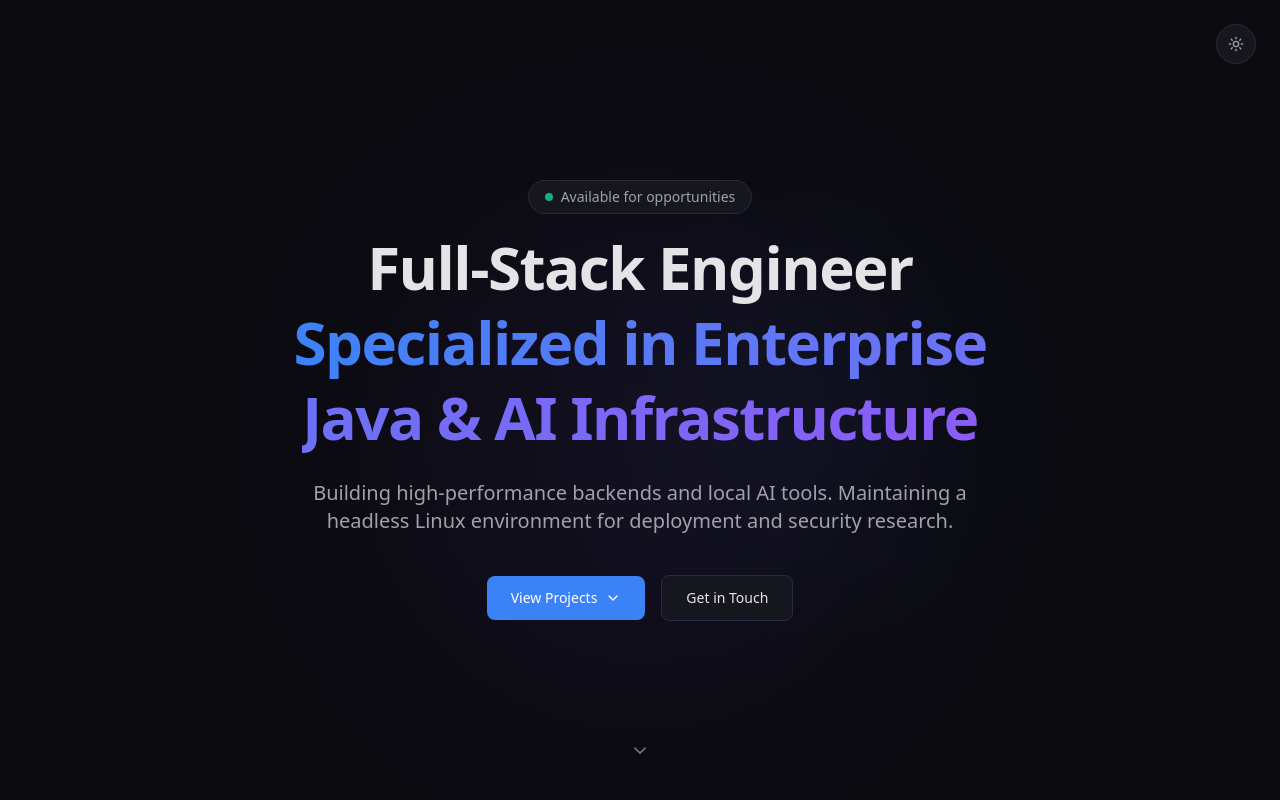
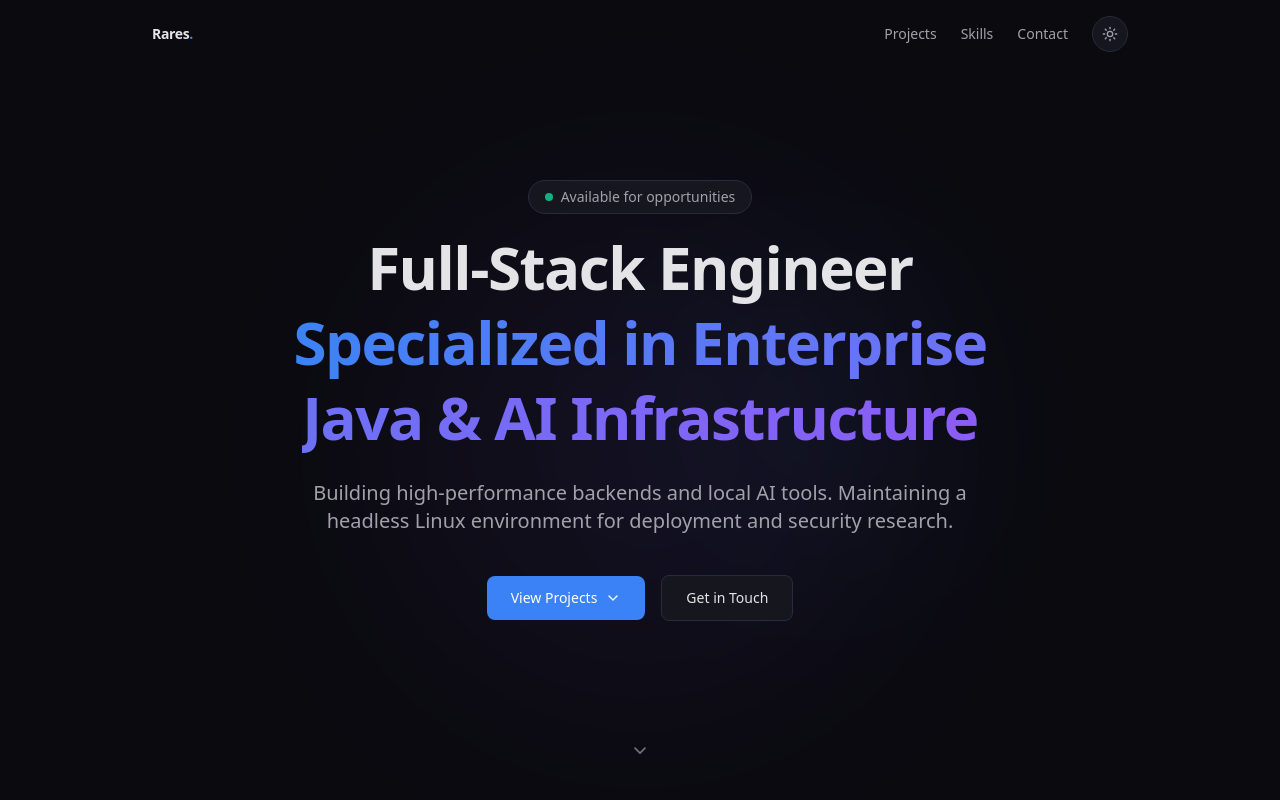
Before and after one commit to RaresEduard-Tudor/my-portfolio, a Next.js app: page / in a window 1280 px wide. Shown: the top 800 px of the page. Built offline with nearby package versions, Linux system fonts and the light colour scheme.

Commit message:
feat: add navbar with smooth scroll, mobile menu, and integrated theme toggle

```diff
--- a/src/app/page.tsx
+++ b/src/app/page.tsx
@@ -2,12 +2,12 @@ import Hero from "@/components/Hero";
 import Projects from "@/components/Projects";
 import TechDNA from "@/components/TechDNA";
 import Contact from "@/components/Contact";
-import ThemeToggle from "@/components/ThemeToggle";
+import Navbar from "@/components/Navbar";
 
 export default function Home() {
   return (
     <main className="relative">
-      <ThemeToggle />
+      <Navbar />
       <Hero />
       <Projects />
       <TechDNA />
--- /dev/null
+++ b/src/components/Navbar.tsx
@@ -0,0 +1,110 @@
+"use client";
+
+import { useState, useEffect } from "react";
+import { motion } from "framer-motion";
+import { Moon, Sun, Menu, X } from "lucide-react";
+import { useTheme } from "./ThemeProvider";
+
+const links = [
+  { label: "Projects", href: "#projects" },
+  { label: "Skills", href: "#skills" },
+  { label: "Contact", href: "#contact" },
+];
+
+export default function Navbar() {
+  const { theme, toggle } = useTheme();
+  const [scrolled, setScrolled] = useState(false);
+  const [menuOpen, setMenuOpen] = useState(false);
+
+  useEffect(() => {
+    const onScroll = () => setScrolled(window.scrollY > 20);
+    window.addEventListener("scroll", onScroll, { passive: true });
+    return () => window.removeEventListener("scroll", onScroll);
+  }, []);
+
+  const handleLink = (href: string) => {
+    setMenuOpen(false);
+    document.querySelector(href)?.scrollIntoView({ behavior: "smooth" });
+  };
+
+  return (
+    <motion.header
+      initial={{ opacity: 0, y: -20 }}
+      animate={{ opacity: 1, y: 0 }}
+      transition={{ duration: 0.4 }}
+      className={`fixed inset-x-0 top-0 z-50 transition-all duration-300 ${
+        scrolled
+          ? "border-b border-[var(--border-subtle)] bg-[var(--bg-primary)]/80 backdrop-blur-md"
+          : "bg-transparent"
+      }`}
+    >
+      <div className="mx-auto flex max-w-5xl items-center justify-between px-6 py-4">
+        {/* Logo */}
+        <button
+          onClick={() => window.scrollTo({ top: 0, behavior: "smooth" })}
+          className="text-sm font-semibold tracking-tight text-[var(--text-primary)] transition-opacity hover:opacity-70"
+        >
+          Rares<span className="text-[var(--accent-blue)]">.</span>
+        </button>
+
+        {/* Desktop nav */}
+        <nav className="hidden items-center gap-6 sm:flex">
+          {links.map((link) => (
+            <button
+              key={link.href}
+              onClick={() => handleLink(link.href)}
+              className="cursor-pointer text-sm text-[var(--text-secondary)] transition-colors hover:text-[var(--text-primary)]"
+            >
+              {link.label}
+            </button>
+          ))}
+          <button
+            onClick={toggle}
+            className="flex h-9 w-9 cursor-pointer items-center justify-center rounded-full border border-[var(--border-accent)] bg-[var(--bg-card)] text-[var(--text-secondary)] transition-colors hover:bg-[var(--bg-card-hover)] hover:text-[var(--text-primary)]"
+            aria-label="Toggle theme"
+          >
+            {theme === "dark" ? <Sun className="h-4 w-4" /> : <Moon className="h-4 w-4" />}
+          </button>
+        </nav>
+
+        {/* Mobile controls */}
+        <div className="flex items-center gap-2 sm:hidden">
+          <button
+            onClick={toggle}
+            className="flex h-9 w-9 cursor-pointer items-center justify-center rounded-full border border-[var(--border-accent)] bg-[var(--bg-card)] text-[var(--text-secondary)]"
+            aria-label="Toggle theme"
+          >
+            {theme === "dark" ? <Sun className="h-4 w-4" /> : <Moon className="h-4 w-4" />}
+          </button>
+          <button
+            onClick={() => setMenuOpen((v) => !v)}
+            className="flex h-9 w-9 cursor-pointer items-center justify-center rounded-full border border-[var(--border-accent)] bg-[var(--bg-card)] text-[var(--text-secondary)]"
+            aria-label="Toggle menu"
+          >
+            {menuOpen ? <X className="h-4 w-4" /> : <Menu className="h-4 w-4" />}
+          </button>
+        </div>
+      </div>
+
+      {/* Mobile dropdown */}
+      {menuOpen && (
+        <motion.div
+          initial={{ opacity: 0, y: -8 }}
+          animate={{ opacity: 1, y: 0 }}
+          exit={{ opacity: 0, y: -8 }}
+          className="border-b border-[var(--border-subtle)] bg-[var(--bg-primary)]/95 px-6 py-4 sm:hidden"
+        >
+          {links.map((link) => (
+            <button
+              key={link.href}
+              onClick={() => handleLink(link.href)}
+              className="block w-full cursor-pointer py-2 text-left text-sm text-[var(--text-secondary)] hover:text-[var(--text-primary)]"
+            >
+              {link.label}
+            </button>
+          ))}
+        </motion.div>
+      )}
+    </motion.header>
+  );
+}
--- a/src/components/TechDNA.tsx
+++ b/src/components/TechDNA.tsx
@@ -45,7 +45,7 @@ const categories = [
 
 export default function TechDNA() {
   return (
-    <section className="px-6 py-24">
+    <section id="skills" className="px-6 py-24">
       <div className="mx-auto max-w-5xl">
         <SectionHeading
           label="Skills"
```
